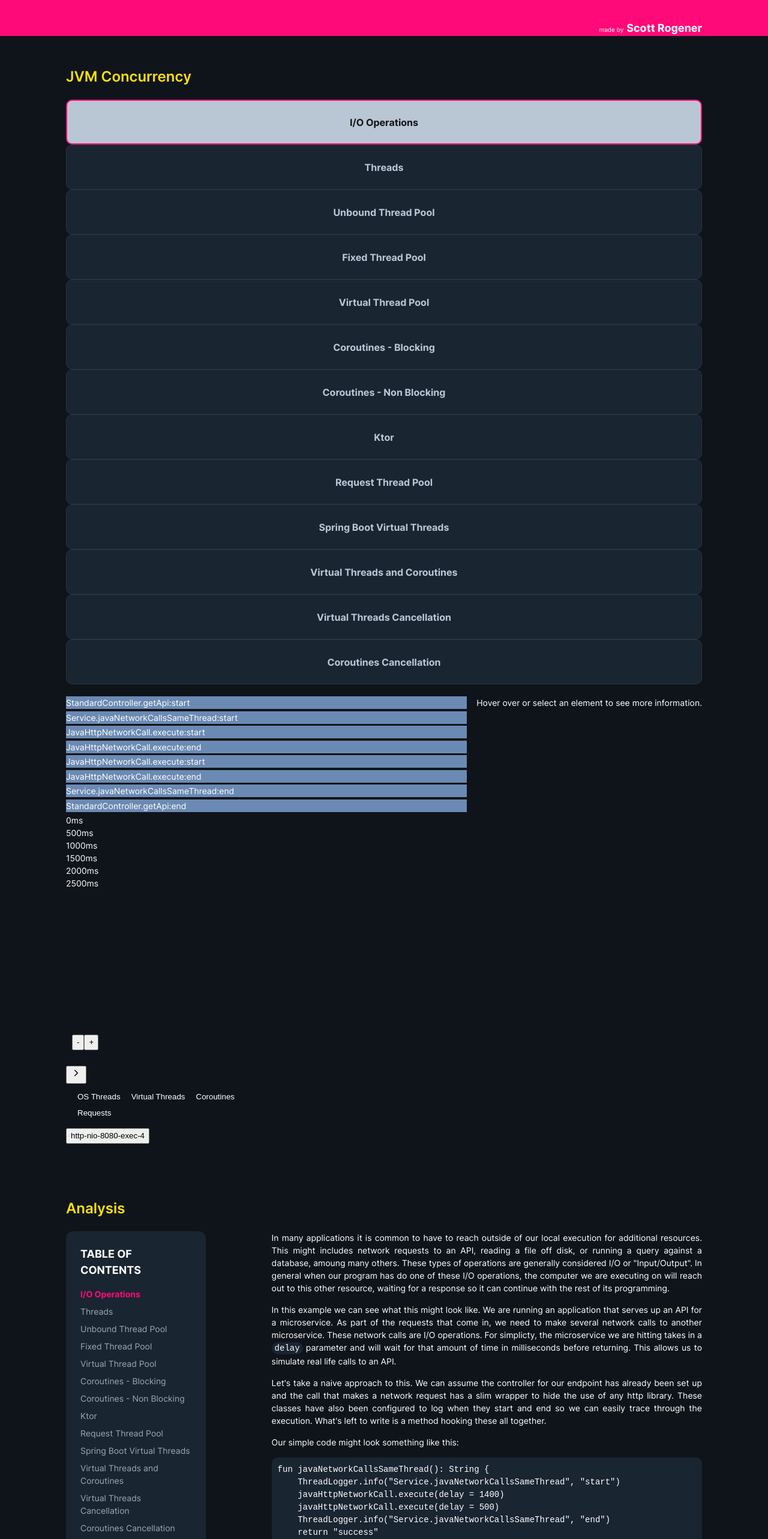
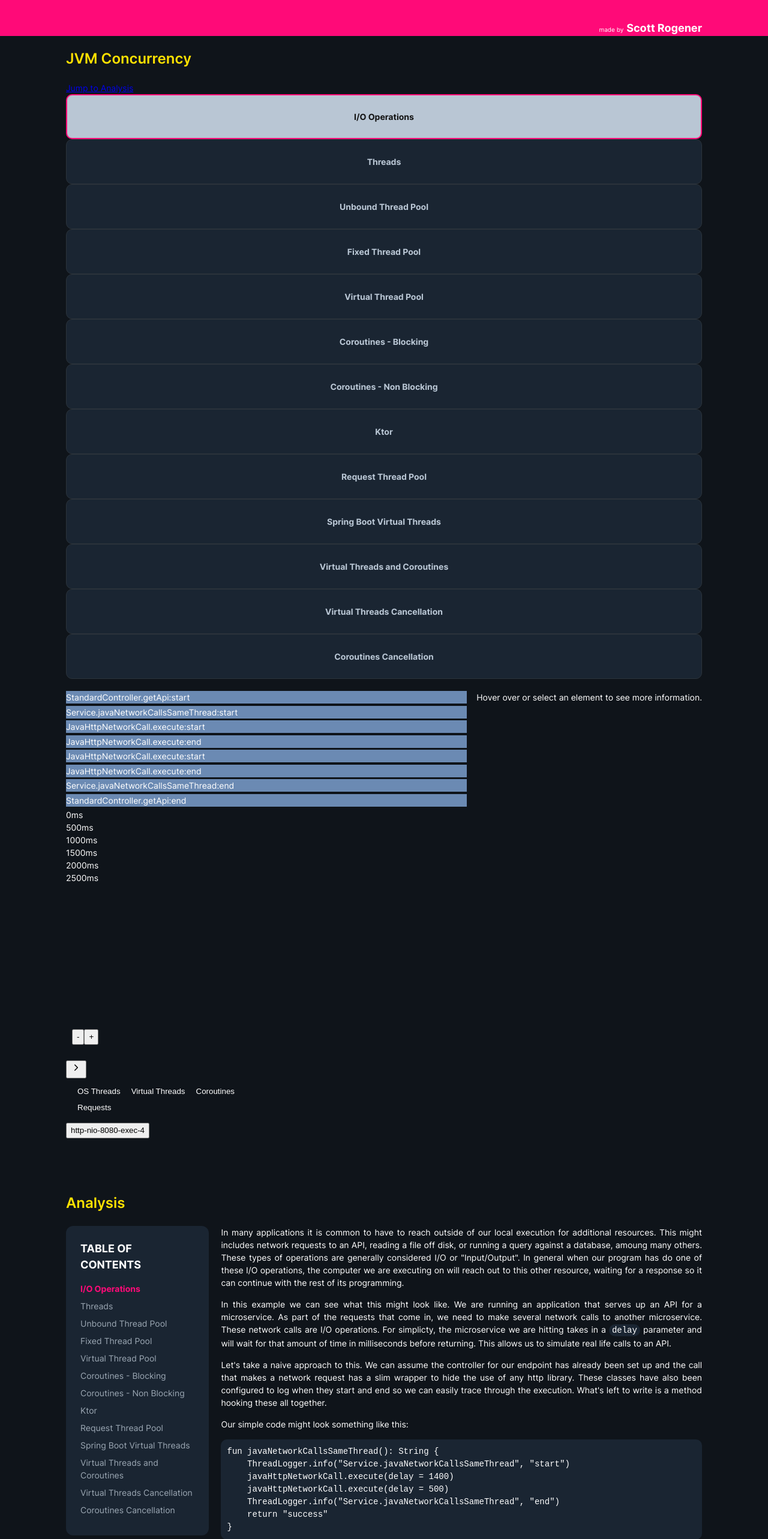
Before and after one commit to scottyroges/JvmConcurrency, a React (Vite) app in the folder JvmConcurrencyFrontend/: page / in a window 1280 px wide. Shown: the top 2566 px of the page at 60% size. Built offline with nearby package versions, Linux system fonts and the light colour scheme.

Commit message:
adding jump to analysis button

```diff
--- a/JvmConcurrencyFrontend/src/App.module.css
+++ b/JvmConcurrencyFrontend/src/App.module.css
@@ -11,24 +11,51 @@
   margin-bottom: 20px;
   color: var(--color-tertiary);
 
-  @media (max-width: 37.5rem) {
+  @media (max-width: 45rem) {
     text-align: center;
   }
 }
 
 .wrapper {
-  padding: 50px 110px;
+  padding: 20px 110px;
+  background-color: var(--color-primary);
 
-  @media (max-width: 37.5rem) {
+  @media (max-width: 45rem) {
     display: none;
+  }
+}
+
+.relative {
+  position: relative;
+  isolation: isolate;
+  z-index: 0;
+}
+
+.jump-to-analysis {
+  position: absolute;
+  top: 13px;
+  right: 0;
+  text-decoration: none;
+  cursor: pointer;
+  color: var(--color-white);
+  font-size: calc(12rem / 16);
+
+  &:hover {
+    text-decoration: underline;
+  }
+
+  span {
+    color: var(--color-tertiary);
+    font-weight: bold;
   }
 }
 
 .mobile-wrapper {
   display: none;
 
-  @media (max-width: 37.5rem) {
+  @media (max-width: 45rem) {
     display: block;
+    background-color: var(--color-primary);
     padding: 20px 20px;
   }
 }
--- a/JvmConcurrencyFrontend/src/App.tsx
+++ b/JvmConcurrencyFrontend/src/App.tsx
@@ -13,10 +13,15 @@ function App() {
 
       <main>
         <div className={styles.wrapper}>
-          <h1 className={styles.heading}>JVM Concurrency</h1>
-          <Scenarios selectedScenarioId={selectedScenarioId} />
-          <Details selectedScenarioId={selectedScenarioId} />
-          <Analysis selectedScenarioId={selectedScenarioId} />
+          <div className={styles.relative}>
+            <h1 className={styles.heading}>JVM Concurrency</h1>
+            <a href="#analysis" className={styles.jumpToAnalysis}>
+              Jump to <span>Analysis</span>
+            </a>
+            <Scenarios selectedScenarioId={selectedScenarioId} />
+            <Details selectedScenarioId={selectedScenarioId} />
+            <Analysis selectedScenarioId={selectedScenarioId} />
+          </div>
         </div>
         <div className={styles.mobileWrapper}>
           <h1 className={styles.heading}>JVM Concurrency</h1>
--- a/JvmConcurrencyFrontend/src/components/Analysis/Analysis.module.css
+++ b/JvmConcurrencyFrontend/src/components/Analysis/Analysis.module.css
@@ -4,38 +4,44 @@
   margin-bottom: 20px;
   color: var(--color-tertiary);
 
-  @media (max-width: 37.5rem) {
+  @media (max-width: 45rem) {
     display: none;
   }
 }
 
 .wrapper {
   display: flex;
-  gap: 60px;
+  width: 100%;
 
-  @media (max-width: 37.5rem) {
+  @media (max-width: 45rem) {
     flex-direction: column;
     align-items: center;
     gap: 30px;
   }
 }
 
+.spacer {
+  min-width: 20px;
+  flex-basis: 100px;
+  flex-shrink: 99999;
+
+  @media (max-width: 45rem) {
+    display: none;
+  }
+}
+
 .markdown {
-  padding-left: 50px;
-  width: 850px;
+  flex-basis: 850px;
+  min-width: 0px;
 
-  @media (max-width: 37.5rem) {
-    padding-left: 0;
+  @media (max-width: 45rem) {
     width: 100%;
-
-    pre {
-      overflow: auto;
-    }
   }
   pre {
     background-color: var(--color-secondary);
     padding: 10px;
     border-radius: 10px;
+    overflow: auto;
   }
   * {
     margin-bottom: 15px;
--- a/JvmConcurrencyFrontend/src/components/Analysis/Analysis.tsx
+++ b/JvmConcurrencyFrontend/src/components/Analysis/Analysis.tsx
@@ -7,9 +7,12 @@ function Analysis({ selectedScenarioId }: { selectedScenarioId: string }) {
   const markdown = useReadMarkdown(selectedScenarioId);
   return (
     <>
-      <h2 className={styles.heading}>Analysis</h2>
+      <h2 id="analysis" className={styles.heading}>
+        Analysis
+      </h2>
       <div className={styles.wrapper}>
         <TableOfContent selectedScenarioId={selectedScenarioId} />
+        <div className={styles.spacer}></div>
         <Markdown className={styles.markdown}>{markdown}</Markdown>
       </div>
     </>
--- a/JvmConcurrencyFrontend/src/components/Analysis/TableOfContent.module.css
+++ b/JvmConcurrencyFrontend/src/components/Analysis/TableOfContent.module.css
@@ -1,4 +1,6 @@
 .wrapper {
+  min-width: 200px;
+  flex-basis: 250px;
   display: flex;
   align-self: flex-start;
   justify-content: center;
@@ -7,7 +9,7 @@
   padding: 24px;
   border-radius: 12px;
 
-  @media (max-width: 37.5rem) {
+  @media (max-width: 45rem) {
     align-self: stretch;
     align-items: center;
   }
@@ -22,7 +24,7 @@
   margin-bottom: 8px;
   color: var(--color-grey-700);
 
-  @media (max-width: 37.5rem) {
+  @media (max-width: 45rem) {
     text-align: center;
   }
 
--- a/JvmConcurrencyFrontend/src/components/Header/Header.module.css
+++ b/JvmConcurrencyFrontend/src/components/Header/Header.module.css
@@ -1,4 +1,6 @@
 .nav {
+  isolation: isolate;
+  z-index: 1;
   height: 12px;
   background-color: var(--color-highlight);
   transition: height 400ms;
@@ -6,7 +8,7 @@
   top: 0;
   position: sticky;
 
-  @media (max-width: 37.5rem) {
+  @media (max-width: 45rem) {
     padding: 0px 20px;
   }
 
@@ -33,7 +35,7 @@
     }
     height: 60px;
 
-    @media (max-width: 37.5rem) {
+    @media (max-width: 45rem) {
       height: 40px;
     }
   }
--- a/JvmConcurrencyFrontend/src/components/Scenario/Scenarios.module.css
+++ b/JvmConcurrencyFrontend/src/components/Scenario/Scenarios.module.css
@@ -1,26 +1,26 @@
 .scenarios-wrapper {
   display: flex;
   flex-direction: row;
-  gap: 41px;
+  gap: 20px;
   overflow: auto;
   padding-bottom: 20px;
   border-bottom: 1px solid var(--color-grey-500);
 
-  @media (max-width: 37.5rem) {
+  @media (max-width: 45rem) {
     display: none;
   }
 }
 
 .box {
   display: block;
-  min-width: 250px;
+  min-width: 120px;
   height: 75px;
   border: 1px solid var(--color-grey-100);
   border-radius: 10px;
   background-color: var(--color-secondary);
   color: var(--color-grey-800);
   font-weight: var(--font-weight-body-bold);
-  font-size: calc(16rem / 16);
+  font-size: calc(14rem / 16);
   text-decoration: none;
 
   div {
--- a/JvmConcurrencyFrontend/src/components/Timeline/InfoBox.module.css
+++ b/JvmConcurrencyFrontend/src/components/Timeline/InfoBox.module.css
@@ -10,7 +10,7 @@
     margin-bottom: 5px;
   }
 
-  @media (max-width: 37.5rem) {
+  @media (max-width: 45rem) {
     min-height: 0;
     margin-bottom: 250px;
   }
--- a/JvmConcurrencyFrontend/src/components/Timeline/SidePanel.module.css
+++ b/JvmConcurrencyFrontend/src/components/Timeline/SidePanel.module.css
@@ -2,7 +2,6 @@
   grid-area: side-panel;
   max-width: 500px;
   border-radius: 10px;
-  /* border: 1px solid var(--color-grey-700); */
   background-color: var(--color-secondary-dark);
   position: relative;
   transition: max-width 600ms linear;
@@ -11,7 +10,7 @@
     max-width: 10px;
   }
 
-  @media (max-width: 37.5rem) {
+  @media (max-width: 45rem) {
     max-width: 100%;
   }
 }
@@ -24,6 +23,7 @@
 
 .side-panel-content {
   opacity: 100%;
+  padding: 20px;
   min-width: 400px;
   display: flex;
   flex-direction: column;
@@ -32,7 +32,7 @@
     opacity: 0%;
   }
 
-  @media (max-width: 37.5rem) {
+  @media (max-width: 45rem) {
     min-width: 0;
     width: 100%;
     align-items: center;
@@ -42,15 +42,16 @@
 .tabs {
   padding: 10px;
 
-  @media (max-width: 37.5rem) {
+  @media (max-width: 45rem) {
     display: none;
   }
 }
 
 .select {
   display: none;
-  @media (max-width: 37.5rem) {
-    padding: 10px;
+  @media (max-width: 45rem) {
+    margin-bottom: 10px;
+    height: 30px;
     width: 100%;
     display: flex;
     justify-content: center;
@@ -77,7 +78,7 @@
   padding: 20px;
   overflow: auto;
 
-  @media (max-width: 37.5rem) {
+  @media (max-width: 45rem) {
     padding: 0;
     width: 100%;
     text-align: center;
@@ -109,7 +110,7 @@
   border-radius: 1px;
   cursor: pointer;
 
-  @media (max-width: 37.5rem) {
+  @media (max-width: 45rem) {
     display: none;
   }
 }
--- a/JvmConcurrencyFrontend/src/components/Timeline/Timeline.module.css
+++ b/JvmConcurrencyFrontend/src/components/Timeline/Timeline.module.css
@@ -7,7 +7,7 @@
   grid-template-rows: minmax(auto, 600px) minmax(auto, 200px);
   grid-template-columns: 1fr 1fr auto;
 
-  @media (max-width: 37.5rem) {
+  @media (max-width: 45rem) {
     grid-template-areas:
       "side-panel"
       "timeline"
--- a/JvmConcurrencyFrontend/src/index.css
+++ b/JvmConcurrencyFrontend/src/index.css
@@ -144,6 +144,7 @@ html,
 body,
 #root {
   height: 100%;
+  scroll-behavior: smooth;
 }
 
 /** Global Styles **/
```
